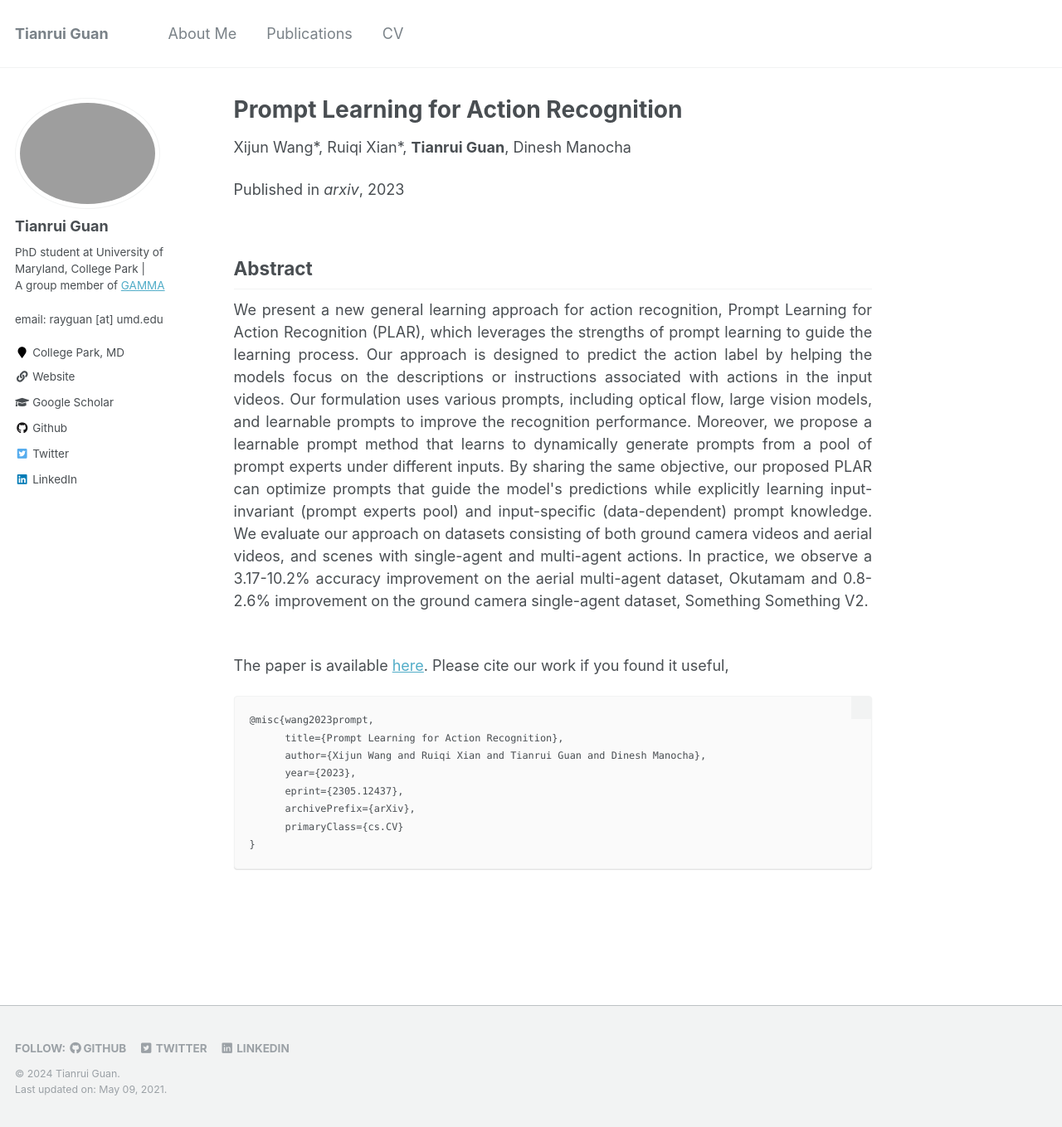
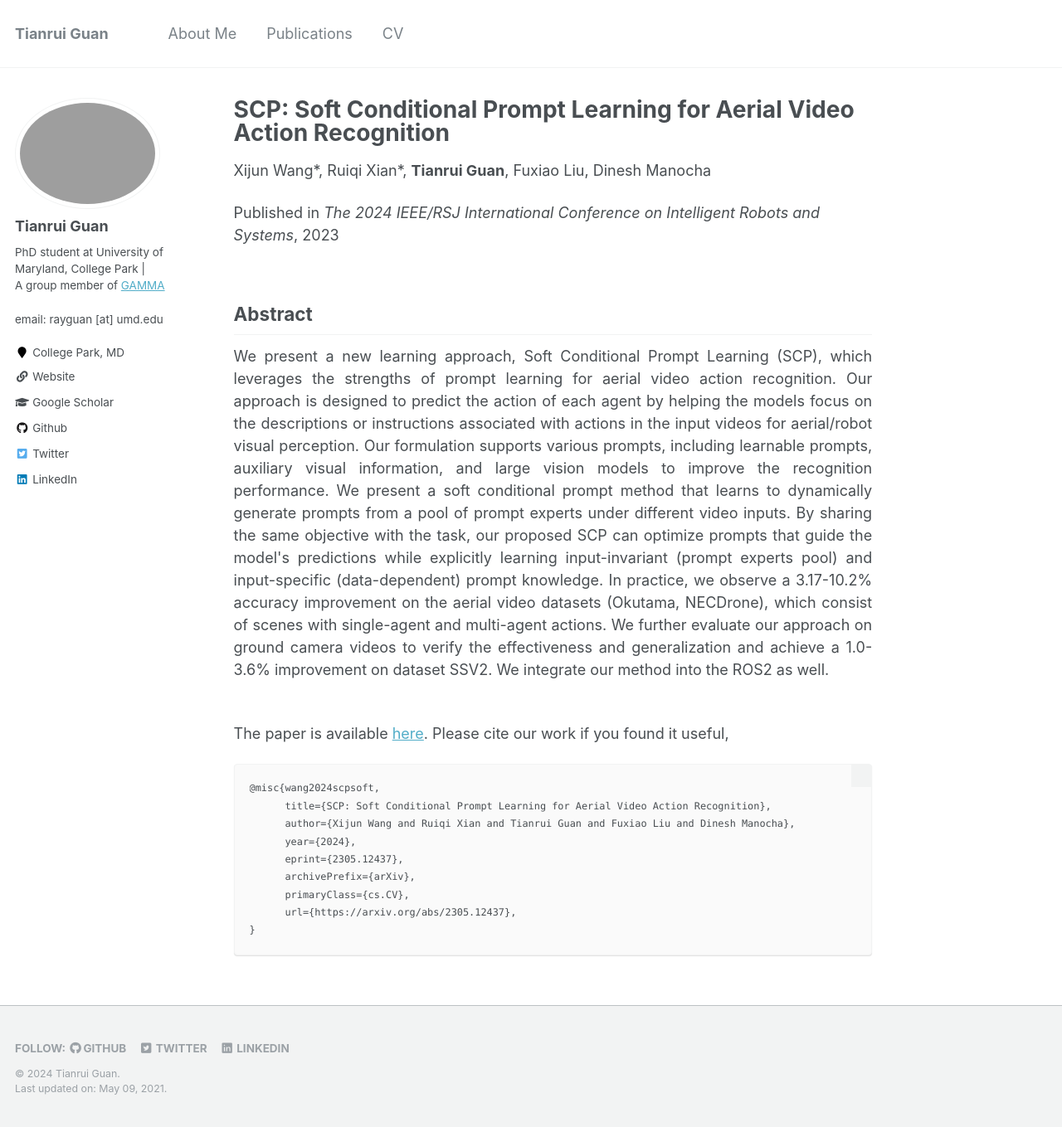
Before and after one commit to rayguan97/rayguan97.github.io, a Jekyll site: the page built from _other-publications/2023-05-21-promptlearning.md, in a window 1280 px wide and 1359 px high. Shown: the whole window at 83% size. Built offline with Jekyll 4.4.1, drawn with Linux system fonts in a browser that asks for light colours.

Commit message:
fix paper details

````diff
--- a/_other-publications/2023-05-21-promptlearning.md
+++ b/_other-publications/2023-05-21-promptlearning.md
@@ -1,33 +1,36 @@
 ---
-title: "Prompt Learning for Action Recognition"
+title: "SCP: Soft Conditional Prompt Learning for Aerial Video Action Recognition"
 collection: other-publications
 permalink: /other-publication/2023-05-21-promptlearning
 # excerpt: 'We present an algorithm, Fourier Activity Recognition (FAR), for UAV video activity recognition. Our formulation uses a novel Fourier object disentanglement method to innately separate out the human agent (which is typically small) from the background. Our disentanglement technique operates in the frequency domain to characterize the extent of temporal change of spatial pixels, and exploits convolution-multiplication properties of Fourier transform to map this representation to the corresponding object-background entangled features obtained from the network. To encapsulate contextual information and long-range space-time dependencies, we present a novel Fourier Attention algorithm, which emulates the benefits of self-attention by modeling the weighted outer product in the frequency domain. Our Fourier attention formulation uses much fewer computations than self-attention. We have evaluated our approach on multiple UAV datasets including UAV Human RGB, UAV Human Night, Drone Action, and NEC Drone. We demonstrate a relative improvement of 8.02% - 38.69% in top-1 accuracy and up to 3 times faster over prior works.'
 date: 2023-05-21
-venue: 'arxiv'
+venue: 'The 2024 IEEE/RSJ International Conference on Intelligent Robots and Systems'
+short: 'IROS'
 paperurl: 'https://arxiv.org/abs/2305.12437'
+teaser: '/images/promptlearning_cover.png'
 skip: "yes"
 # teaser: '../images/tnp_teaser.png'
-authors: "Xijun Wang*, Ruiqi Xian*, <b>Tianrui Guan</b>, Dinesh Manocha"
+authors: "Xijun Wang*, Ruiqi Xian*, <b>Tianrui Guan</b>, Fuxiao Liu, Dinesh Manocha"
 # citation: 'Your Name, You. (2009). &quot;Paper Title Number 1.&quot; <i>Journal 1</i>. 1(1).'
 ---
 
 
 ## Abstract
 
-<div style="text-align: justify">We present a new general learning approach for action recognition, Prompt Learning for Action Recognition (PLAR), which leverages the strengths of prompt learning to guide the learning process. Our approach is designed to predict the action label by helping the models focus on the descriptions or instructions associated with actions in the input videos. Our formulation uses various prompts, including optical flow, large vision models, and learnable prompts to improve the recognition performance. Moreover, we propose a learnable prompt method that learns to dynamically generate prompts from a pool of prompt experts under different inputs. By sharing the same objective, our proposed PLAR can optimize prompts that guide the model's predictions while explicitly learning input-invariant (prompt experts pool) and input-specific (data-dependent) prompt knowledge. We evaluate our approach on datasets consisting of both ground camera videos and aerial videos, and scenes with single-agent and multi-agent actions. In practice, we observe a 3.17-10.2% accuracy improvement on the aerial multi-agent dataset, Okutamam and 0.8-2.6% improvement on the ground camera single-agent dataset, Something Something V2.</div>
+<div style="text-align: justify">We present a new learning approach, Soft Conditional Prompt Learning (SCP), which leverages the strengths of prompt learning for aerial video action recognition. Our approach is designed to predict the action of each agent by helping the models focus on the descriptions or instructions associated with actions in the input videos for aerial/robot visual perception. Our formulation supports various prompts, including learnable prompts, auxiliary visual information, and large vision models to improve the recognition performance. We present a soft conditional prompt method that learns to dynamically generate prompts from a pool of prompt experts under different video inputs. By sharing the same objective with the task, our proposed SCP can optimize prompts that guide the model's predictions while explicitly learning input-invariant (prompt experts pool) and input-specific (data-dependent) prompt knowledge. In practice, we observe a 3.17-10.2% accuracy improvement on the aerial video datasets (Okutama, NECDrone), which consist of scenes with single-agent and multi-agent actions. We further evaluate our approach on ground camera videos to verify the effectiveness and generalization and achieve a 1.0-3.6% improvement on dataset SSV2. We integrate our method into the ROS2 as well.</div>
 
 <br>
 
 The paper is available [here](https://arxiv.org/abs/2305.12437). Please cite our work if you found it useful,
 
 ```
-@misc{wang2023prompt,
-      title={Prompt Learning for Action Recognition},
-      author={Xijun Wang and Ruiqi Xian and Tianrui Guan and Dinesh Manocha},
-      year={2023},
+@misc{wang2024scpsoft,
+      title={SCP: Soft Conditional Prompt Learning for Aerial Video Action Recognition},
+      author={Xijun Wang and Ruiqi Xian and Tianrui Guan and Fuxiao Liu and Dinesh Manocha},
+      year={2024},
       eprint={2305.12437},
       archivePrefix={arXiv},
-      primaryClass={cs.CV}
+      primaryClass={cs.CV},
+      url={https://arxiv.org/abs/2305.12437},
 }
 ```
````
Also changed, not shown: images/promptlearning_cover.png (added).
